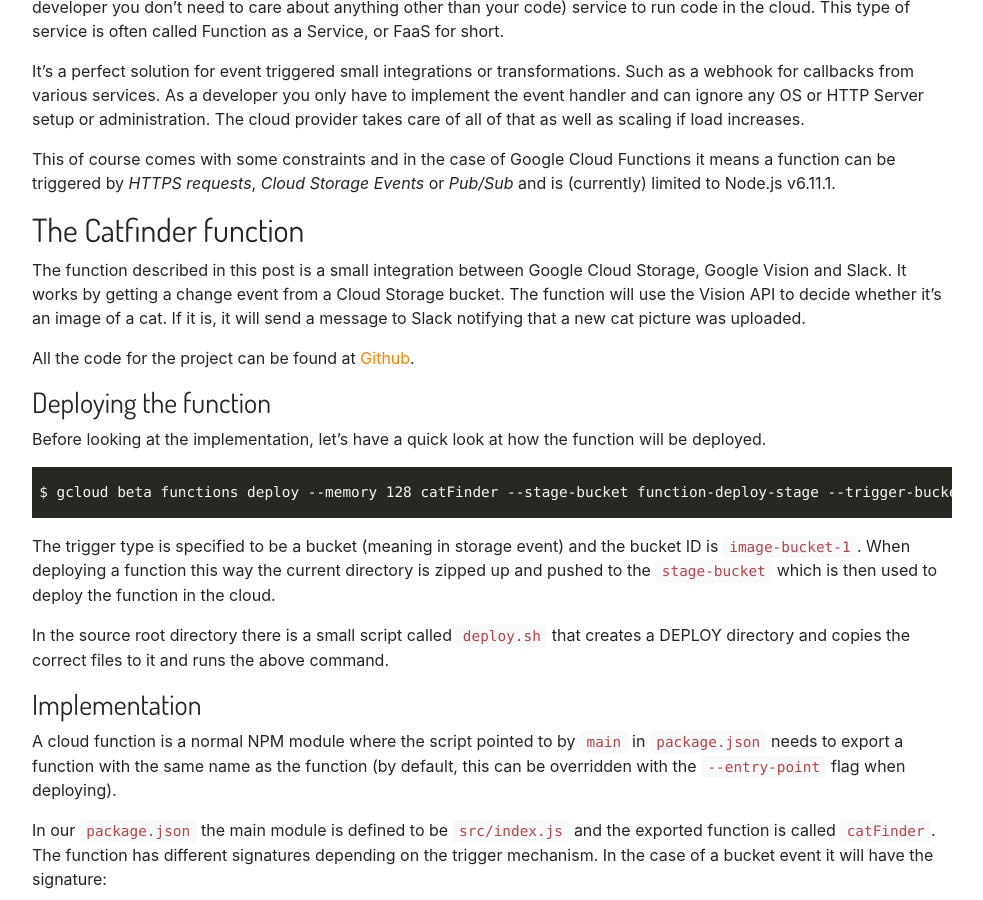
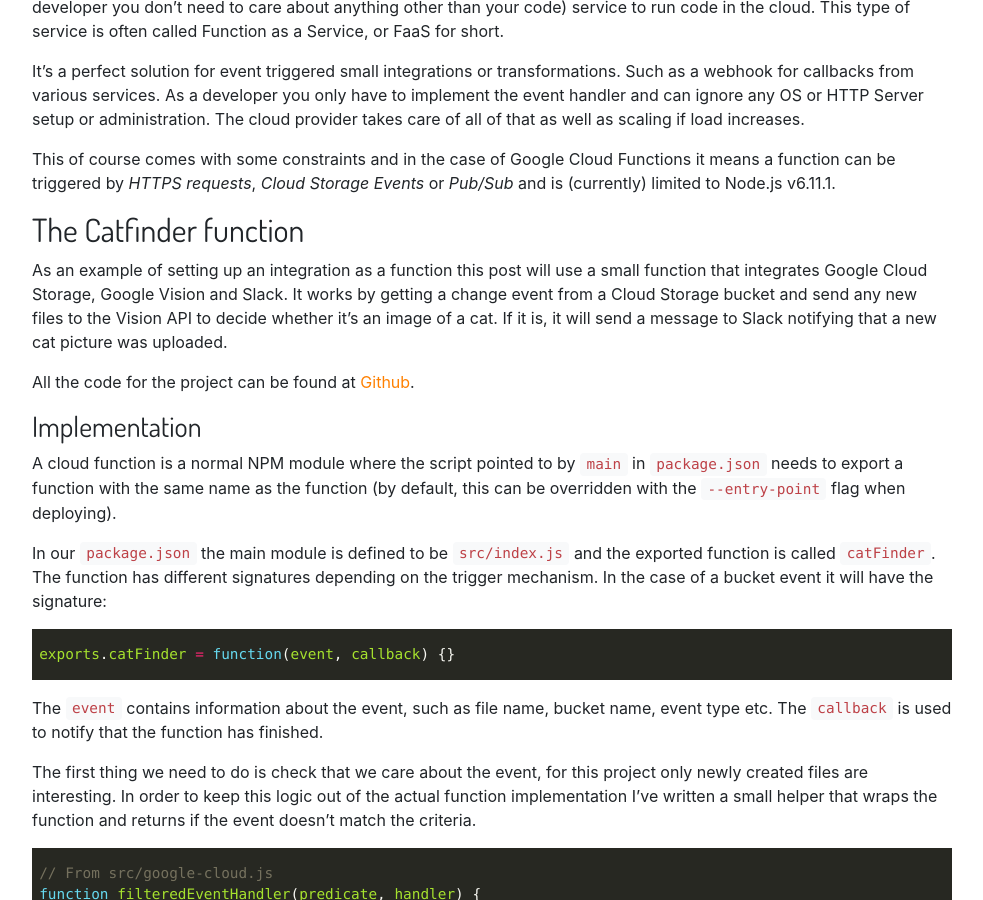
Before and after one commit to hallski/hallski.github.io, a Jekyll site: the page built from _posts/2017-11-03-fun-with-gcf-vision-and-slack.markdown, in a window 1280 px wide and 900 px high, scrolled down 258 px. Shown: the whole window, without its empty margins (148-1131 px from the left). Built offline with Jekyll 4.4.1, drawn with Linux system fonts in a browser that asks for light colours; nearby versions of some CDN libraries; comment, search, counter and statistics services are not loaded; some of the changed text lies outside the part shown.

````diff
--- a/_posts/2017-11-03-fun-with-gcf-vision-and-slack.markdown
+++ b/_posts/2017-11-03-fun-with-gcf-vision-and-slack.markdown
@@ -20,20 +20,9 @@ This of course comes with some constraints and in the case of Google Cloud Funct
 to Node.js v6.11.1.
 
 ## The Catfinder function
-The function described in this post is a small integration between Google Cloud Storage, Google Vision and Slack. It works by getting a change event from a Cloud Storage bucket. The function will use the Vision API to decide whether it's an image of a cat. If it is, it will send a message to Slack notifying that a new cat picture was uploaded.
+As an example of setting up an integration as a function this post will use a small function that integrates Google Cloud Storage, Google Vision and Slack. It works by getting a change event from a Cloud Storage bucket and send any new files to the Vision API to decide whether it's an image of a cat. If it is, it will send a message to Slack notifying that a new cat picture was uploaded.
 
 All the code for the project can be found at [Github](https://github.com/mhallendal/cat-finder).
-
-### Deploying the function
-Before looking at the implementation, let's have a quick look at how the function will be deployed.
-
-```
-$ gcloud beta functions deploy --memory 128 catFinder --stage-bucket function-deploy-stage --trigger-bucket=catfinder-image-bucket
-```
-
-The trigger type is specified to be a bucket (meaning in storage event) and the bucket ID is `image-bucket-1`. When deploying a function this way the current directory is zipped up and pushed to the `stage-bucket` which is then used to deploy the function in the cloud.
-
-In the source root directory there is a small script called `deploy.sh` that creates a DEPLOY directory and copies the correct files to it and runs the above command.
 
 ### Implementation
 A cloud function is a normal NPM module where the script pointed to by `main` in `package.json` needs to export a function with the same name as the function (by default, this can be overridden with the `--entry-point` flag when deploying).
@@ -129,4 +118,22 @@ function notifySlack(webhook, message) {
 }
 ```
 
+The webhook is provided by Slack through creating a new App and adding an Incoming Webhook.
+
+### Deploying the function
+The function is deployed to the cloud through the following command:
+
+```
+$ gcloud beta functions deploy --memory 128 catFinder --stage-bucket function-deploy-stage --trigger-bucket=catfinder-image-bucket
+```
+
+The trigger type is specified to be a bucket (meaning in storage event) and the bucket ID is `image-bucket-1`. When deploying a function this way the current directory is zipped up and pushed to the `stage-bucket` which is then used to deploy the function in the cloud.
+
+In the source root directory there is a small script called `deploy.sh` that creates a DEPLOY directory and copies the correct files to it and runs the above command.
+
+## Summary
+Cloud functions can be a great way to quickly setup some data transformation as a reaction on new files being uploaded. Or it can act as the backend for a callback from for example Slack, Github etc.
+
+As demonstrated the deployment didn't require any setup other than creating a Slack app to retrieve an incoming webhook and writing the event handler that is triggered by changes to a Storage bucket. If a lot of events are coming from the bucket, the Cloud Function service will automatically make sure that more handlers are executed to handle the incoming load.
+
 Hopefully this post showed some of the power of using FaaS solutions to react to events and create an integration between different services.
````
